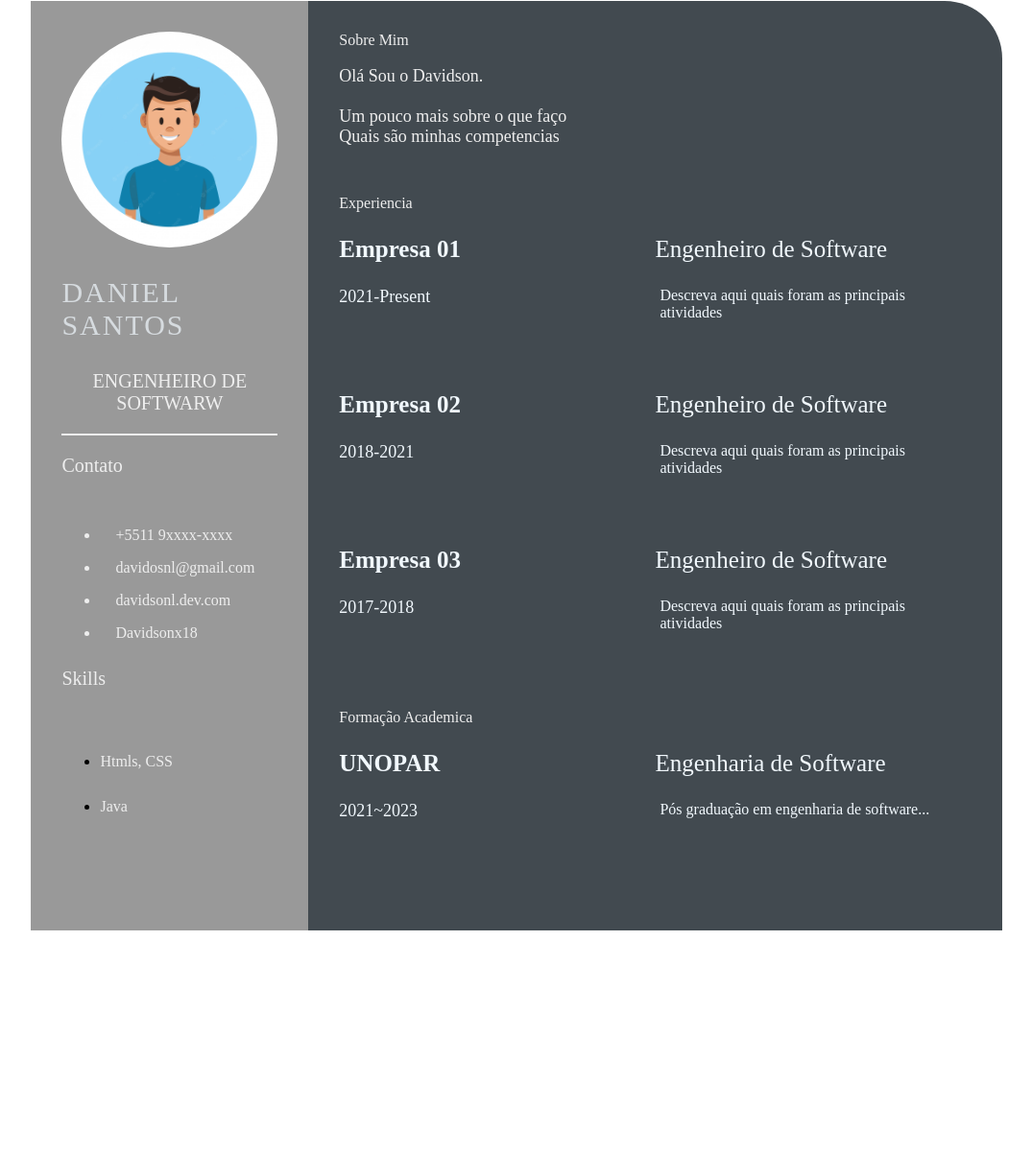
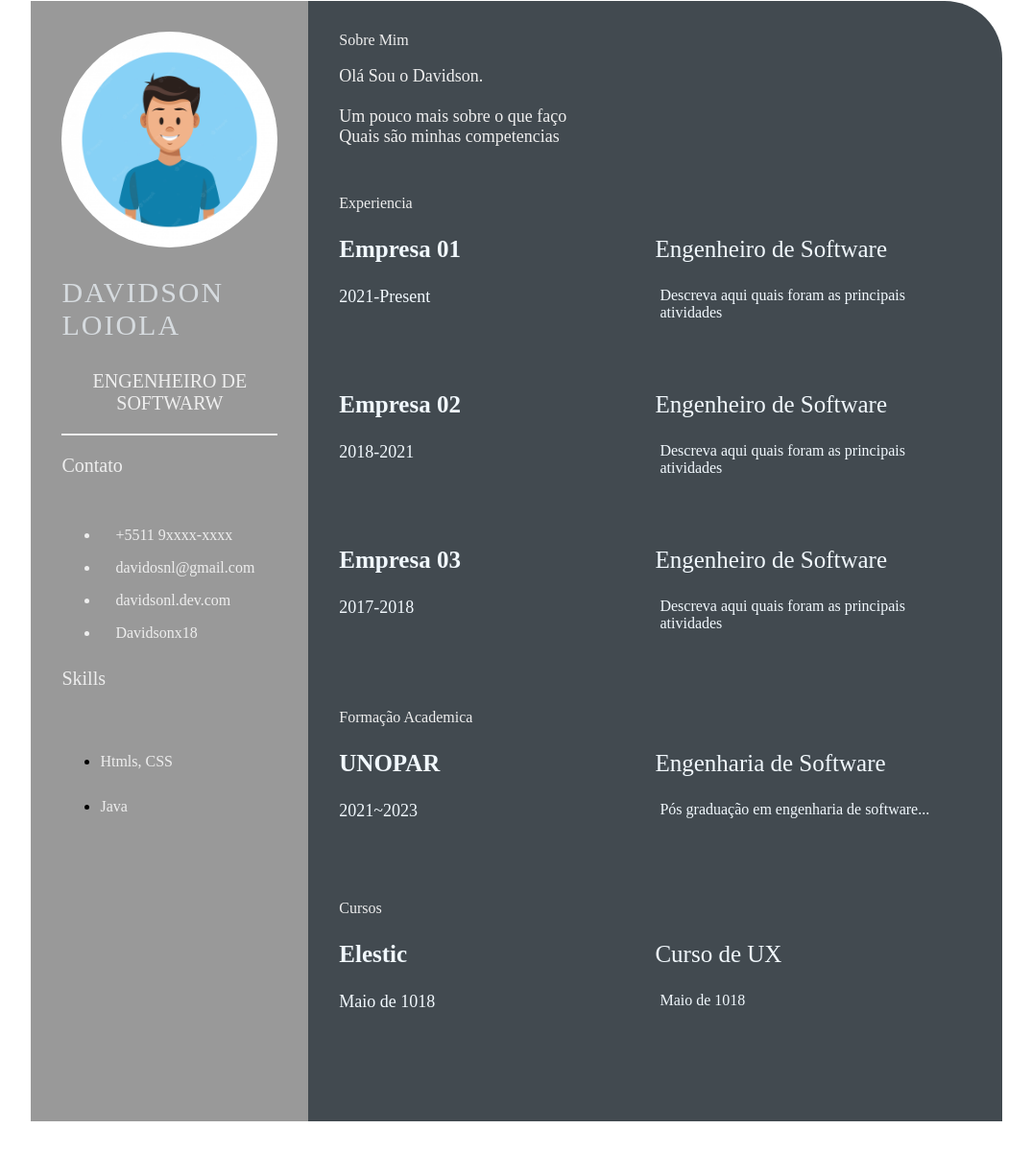
Before and after one commit to Davidsonx18/Davidsonx18.github.io, a plain HTML site: page Index.html in a window 1280 px wide. Shown: the part 31-1232 px from the top of the page at 96% size, without its empty margins (102-1177 px from the left). Before the commit the page ends 1033 px from the top, so only its background shows below. Drawn offline with Linux system fonts and the light colour scheme.

Commit message:
feature awards (#8)

```diff
--- a/Index.html
+++ b/Index.html
@@ -4,7 +4,7 @@
     <meta charset="UTF-8">
     <meta http-equiv="X-UA-Compatible" content="IE=edge">
     <meta name="viewport" content="width=device-width, initial-scale=1.0">
-    <title>Davidson Loiola CV</title>
+    <title>Davidson Loiola </title>
 
     <link rel="stylesheet" href="style.css">
 </head>
@@ -14,7 +14,7 @@
             <div class="left-section-contents">
                 <div class="profile">
                     <img class="profile-image" src="img/profile-image.jpg" alt="Profile image">
-                    <p class="name">Daniel Santos</p>
+                    <p class="name">Davidson Loiola</p>
                     <p class="profession">Engenheiro de Softwarw</p>
                 </div>
                 <div class="contact-info">
@@ -107,7 +107,19 @@
                         </div>
                     </div>
                 </section>
+                <section class="awards gap">
+                    <div class="right-title">Cursos</div>
+                    <div class="awards-contents">
+                        <div class="awards-left">
+                        <p class="awards-company-name">Elestic</p>
+                        <p class="awards-time-period">Maio de 1018</p>
+                    </div>
+                    <div class="awards-right">
+                        <p class="awards-name">Curso de UX</p>
+                        <p class="awards-desc">Maio de 1018</p>
 
+                    </div>
+                </section>
             </div>
         </section>
     </main>
```
